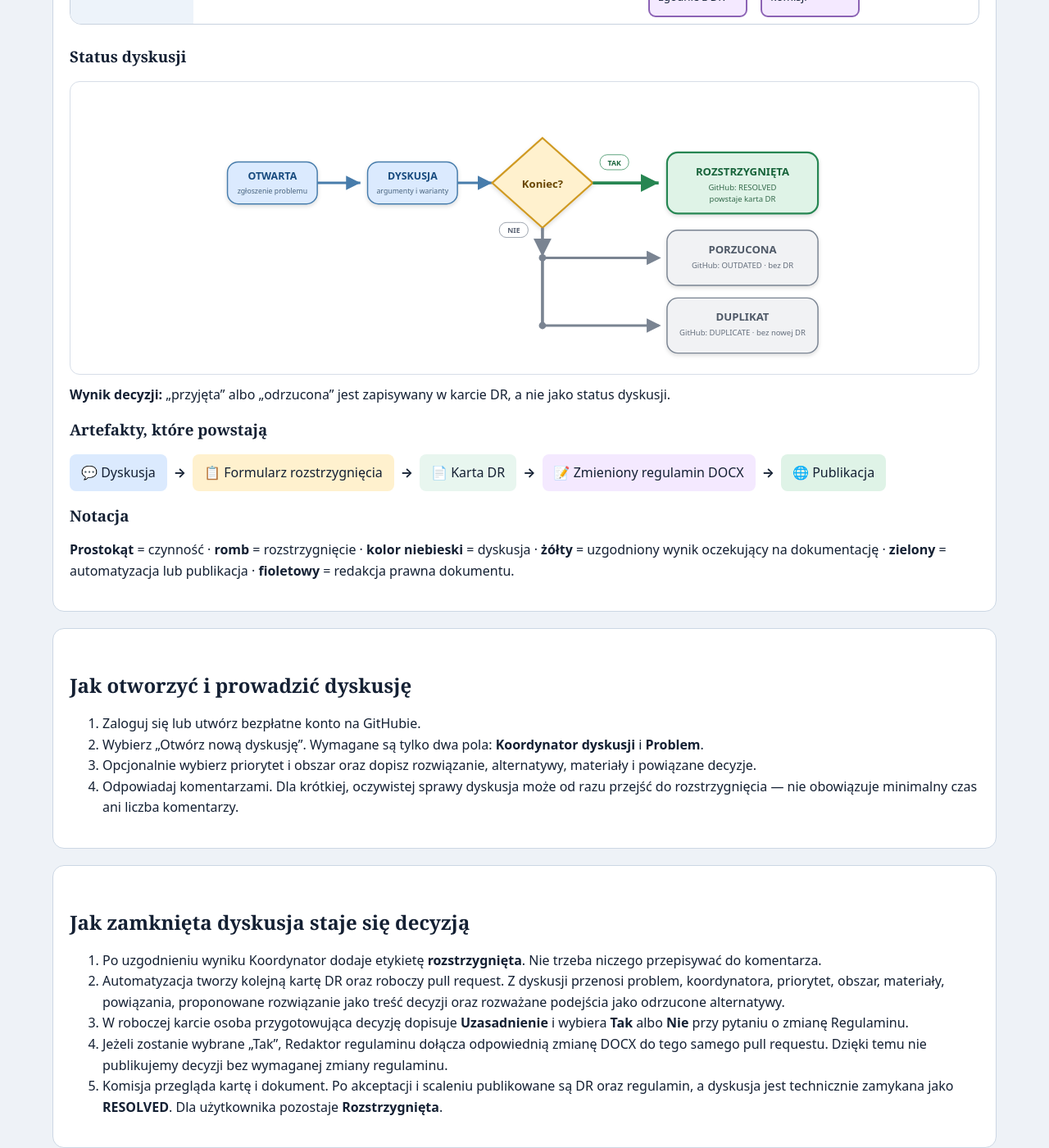
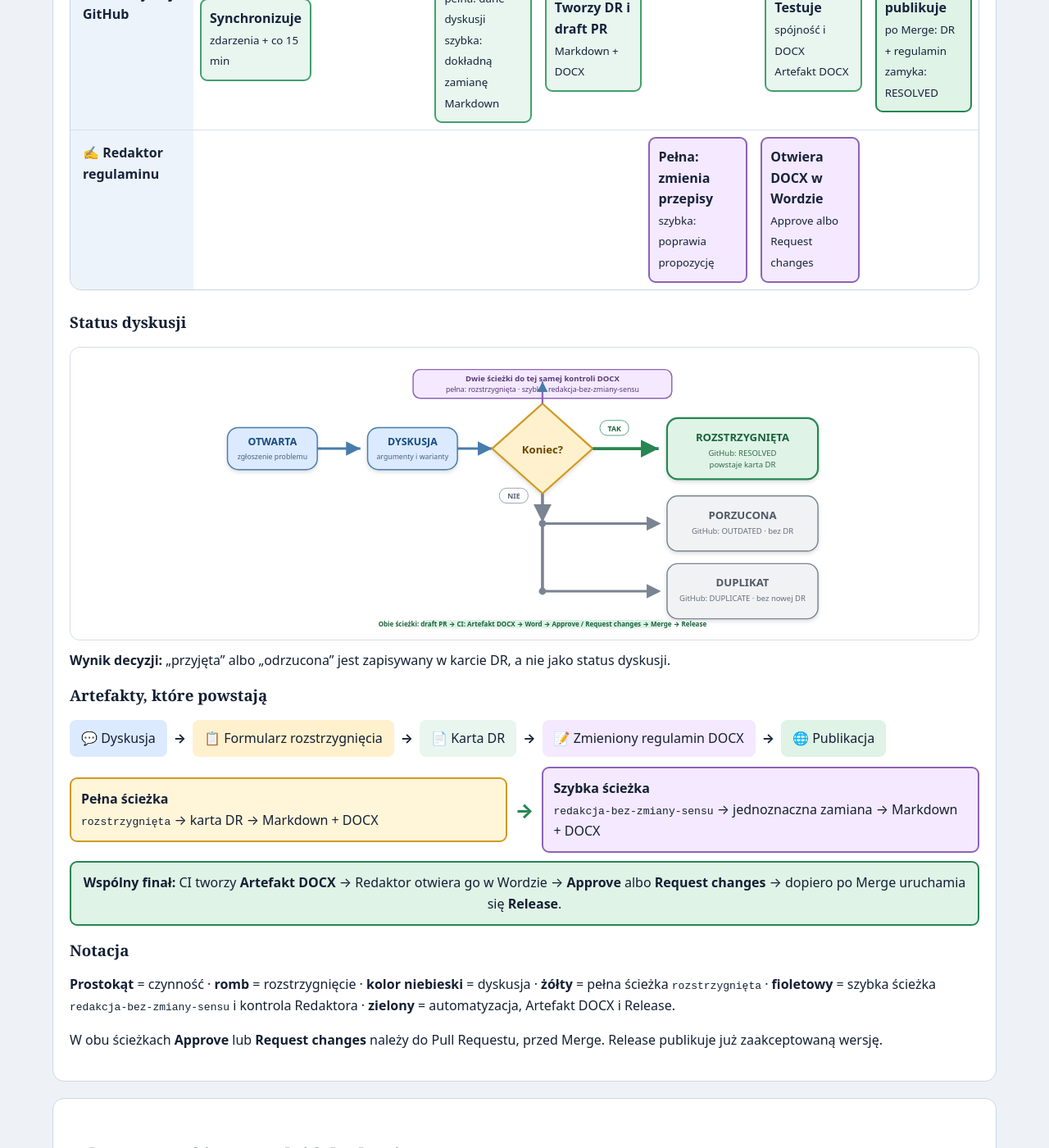
Before and after one commit to Fencer4Life/Regulamin_Kadry-SPWS, a Jekyll site: the page built from przewodnik.html, in a window 1280 px wide and 1400 px high, scrolled down 2155 px. Shown: the whole window at 82% size. Built offline with Jekyll 4.4.1, drawn with Linux system fonts in a browser that asks for light colours; some of the changed text lies outside the part shown.

Commit message:
docs: diagram both document paths

```diff
--- a/_includes/process-diagrams.html
+++ b/_includes/process-diagrams.html
@@ -13,7 +13,7 @@
     <div style="padding:8px"><div style="background:#dbeafe;border:2px solid #5b8fc4;border-radius:9px;padding:10px"><b>Argumenty</b><br><small>warianty i komentarze</small></div></div>
     <div style="padding:8px"><div style="transform:rotate(45deg);width:76px;height:76px;margin:auto;background:#fff1ce;border:2px solid #d09a23"><div style="transform:rotate(-45deg);padding:18px 3px;text-align:center;font-size:11px"><b>Tak / Nie?</b></div></div></div>
     <div></div><div></div>
-    <div style="padding:8px"><div style="background:#f4e9ff;border:2px solid #8c63b5;border-radius:9px;padding:10px"><b>Akceptacja</b><br><small>karty i brzmienia</small></div></div>
+    <div style="padding:8px"><div style="background:#f4e9ff;border:2px solid #8c63b5;border-radius:9px;padding:10px"><b>Akceptacja w PR</b><br><small>DOCX w Wordzie</small><br><small>Approve / Request changes</small></div></div>
     <div></div>
   </div>
 
@@ -21,7 +21,7 @@
     <div style="height:100%;padding:15px;background:#edf3fa;font-weight:800">🧭 Koordynator dyskusji</div>
     <div style="padding:8px"><div style="background:#f0f5fb;border:2px solid #7894b2;border-radius:9px;padding:10px"><b>@login</b><br><small>przypisany przy otwarciu</small></div></div>
     <div style="padding:8px"><div style="background:#f0f5fb;border:2px solid #7894b2;border-radius:9px;padding:10px"><b>Porządkuje</b><br><small>nie rozstrzyga sam</small></div></div>
-    <div style="padding:8px"><div style="background:#fff1ce;border:2px solid #d09a23;border-radius:9px;padding:10px"><b>Formularz wyniku</b><br><small>etykieta: rozstrzygnięta</small></div></div>
+    <div style="padding:8px"><div style="background:#fff1ce;border:2px solid #d09a23;border-radius:9px;padding:10px"><b>Formularz wyniku</b><br><small>pełna: rozstrzygnięta</small><hr style="border:0;border-top:1px solid #d09a23"><small>szybka: redakcja-bez-zmiany-sensu</small></div></div>
     <div style="padding:8px"><div style="background:#f0f5fb;border:2px solid #7894b2;border-radius:9px;padding:10px"><b>Sprawdza DR</b><br><small>wierność dyskusji</small></div></div>
     <div></div><div></div><div></div>
   </div>
@@ -30,18 +30,18 @@
     <div style="height:100%;padding:15px;background:#edf3fa;font-weight:800">⚙️ Automatyzacja GitHub</div>
     <div style="padding:8px"><div style="background:#e8f6ef;border:2px solid #42a06c;border-radius:9px;padding:10px"><b>Synchronizuje</b><br><small>zdarzenia + co 15 min</small></div></div>
     <div></div>
-    <div style="padding:8px"><div style="background:#e8f6ef;border:2px solid #42a06c;border-radius:9px;padding:10px"><b>Waliduje</b><br><small>kompletność formularza</small></div></div>
-    <div style="padding:8px"><div style="background:#e8f6ef;border:2px solid #42a06c;border-radius:9px;padding:10px"><b>Tworzy DR</b><br><small>draft pull request</small></div></div>
+    <div style="padding:8px"><div style="background:#e8f6ef;border:2px solid #42a06c;border-radius:9px;padding:10px"><b>Waliduje</b><br><small>pełna: dane dyskusji</small><br><small>szybka: dokładną zamianę Markdown</small></div></div>
+    <div style="padding:8px"><div style="background:#e8f6ef;border:2px solid #42a06c;border-radius:9px;padding:10px"><b>Tworzy DR i draft PR</b><br><small>Markdown + DOCX</small></div></div>
     <div></div>
-    <div style="padding:8px"><div style="background:#e8f6ef;border:2px solid #42a06c;border-radius:9px;padding:10px"><b>Testuje</b><br><small>spójność i DOCX</small></div></div>
-    <div style="padding:8px"><div style="background:#dff3e7;border:2px solid #278652;border-radius:9px;padding:10px"><b>Publikuje</b><br><small>DR + regulamin<br>zamyka: RESOLVED</small></div></div>
+    <div style="padding:8px"><div style="background:#e8f6ef;border:2px solid #42a06c;border-radius:9px;padding:10px"><b>Testuje</b><br><small>spójność i DOCX</small><br><small>Artefakt DOCX</small></div></div>
+    <div style="padding:8px"><div style="background:#dff3e7;border:2px solid #278652;border-radius:9px;padding:10px"><b>Release publikuje</b><br><small>po Merge: DR + regulamin<br>zamyka: RESOLVED</small></div></div>
   </div>
 
   <div style="display:grid;grid-template-columns:150px repeat(7,1fr);min-height:112px;align-items:center">
     <div style="height:100%;padding:15px;background:#edf3fa;font-weight:800">✍️ Redaktor regulaminu</div>
     <div></div><div></div><div></div><div></div>
-    <div style="padding:8px"><div style="background:#f4e9ff;border:2px solid #8c63b5;border-radius:9px;padding:10px"><b>Zmienia przepisy</b><br><small>zgodnie z DR</small></div></div>
-    <div style="padding:8px"><div style="background:#f4e9ff;border:2px solid #8c63b5;border-radius:9px;padding:10px"><b>Poprawia</b><br><small>po uwagach komisji</small></div></div>
+    <div style="padding:8px"><div style="background:#f4e9ff;border:2px solid #8c63b5;border-radius:9px;padding:10px"><b>Pełna: zmienia przepisy</b><br><small>szybka: poprawia propozycję</small></div></div>
+    <div style="padding:8px"><div style="background:#f4e9ff;border:2px solid #8c63b5;border-radius:9px;padding:10px"><b>Otwiera DOCX w Wordzie</b><br><small>Approve albo Request changes</small></div></div>
     <div></div>
   </div>
 </div>
@@ -57,6 +57,10 @@
       <marker id="arrow-gray" markerWidth="6" markerHeight="6" refX="5" refY="3" orient="auto"><path d="M0,0 L0,6 L6,3 z" fill="#7a8492"/></marker>
       <filter id="soft-shadow" x="-20%" y="-20%" width="140%" height="140%"><feDropShadow dx="0" dy="3" stdDeviation="4" flood-opacity=".14"/></filter>
     </defs>
+
+    <rect x="334" y="20" width="432" height="48" rx="12" fill="#f4e9ff" stroke="#8c63b5" stroke-width="2"/>
+    <text x="550" y="40" text-anchor="middle" font-size="13" font-weight="800" fill="#593976">Dwie ścieżki do tej samej kontroli DOCX</text>
+    <text x="550" y="58" text-anchor="middle" font-size="12" fill="#593976">pełna: rozstrzygnięta · szybka: redakcja-bez-zmiany-sensu</text>
 
     <rect x="24" y="117" width="150" height="70" rx="18" fill="#dbeafe" stroke="#477cab" stroke-width="2" filter="url(#soft-shadow)"/>
     <text x="99" y="146" text-anchor="middle" font-size="17" font-weight="800" fill="#174a7e">OTWARTA</text>
@@ -79,6 +83,8 @@
     <text x="884" y="164" text-anchor="middle" font-size="13" fill="#356a4c">GitHub: RESOLVED</text>
     <text x="884" y="184" text-anchor="middle" font-size="13" fill="#356a4c">powstaje karta DR</text>
 
+    <path d="M550 77 V40" fill="none" stroke="#8c63b5" stroke-width="3" marker-end="url(#arrow-blue)"/>
+
     <path d="M550 227 V270" fill="none" stroke="#7a8492" stroke-width="5" marker-end="url(#arrow-gray)"/>
     <path d="M550 277 V390" fill="none" stroke="#7a8492" stroke-width="5"/>
     <rect x="478" y="218" width="48" height="25" rx="12" fill="#fff" stroke="#7a8492"/>
@@ -95,6 +101,9 @@
     <rect x="758" y="344" width="252" height="92" rx="18" fill="#f1f2f4" stroke="#7a8492" stroke-width="2" filter="url(#soft-shadow)"/>
     <text x="884" y="382" text-anchor="middle" font-size="18" font-weight="900" fill="#4f5967">DUPLIKAT</text>
     <text x="884" y="407" text-anchor="middle" font-size="13" fill="#656f7d">GitHub: DUPLICATE · bez nowej DR</text>
+
+    <rect x="350" y="438" width="400" height="14" rx="7" fill="#dff3e7"/>
+    <text x="550" y="449" text-anchor="middle" font-size="11" font-weight="800" fill="#17633a">Obie ścieżki: draft PR → CI: Artefakt DOCX → Word → Approve / Request changes → Merge → Release</text>
   </svg>
   </div>
   <p style="margin-top:12px"><b>Wynik decyzji:</b> „przyjęta” albo „odrzucona” jest zapisywany w karcie DR, a nie jako status dyskusji.</p>
@@ -109,9 +118,16 @@
     <span style="padding:10px 14px;background:#f4e9ff;border-radius:8px">📝 Zmieniony regulamin DOCX</span><b>→</b>
     <span style="padding:10px 14px;background:#dff3e7;border-radius:8px">🌐 Publikacja</span>
   </div>
+  <div style="display:grid;grid-template-columns:1fr auto 1fr;gap:10px;align-items:center;margin-top:12px">
+    <div style="padding:12px;background:#fff5d9;border:2px solid #d09a23;border-radius:9px"><b>Pełna ścieżka</b><br><code>rozstrzygnięta</code> → karta DR → Markdown + DOCX</div>
+    <div style="font-size:24px;font-weight:800;color:#278652">→</div>
+    <div style="padding:12px;background:#f4e9ff;border:2px solid #8c63b5;border-radius:9px"><b>Szybka ścieżka</b><br><code>redakcja-bez-zmiany-sensu</code> → jednoznaczna zamiana → Markdown + DOCX</div>
+  </div>
+  <div style="margin-top:10px;padding:12px;background:#dff3e7;border:2px solid #278652;border-radius:9px;text-align:center"><b>Wspólny finał:</b> CI tworzy <b>Artefakt DOCX</b> → Redaktor otwiera go w Wordzie → <b>Approve</b> albo <b>Request changes</b> → dopiero po Merge uruchamia się <b>Release</b>.</div>
 </div>
 
 <div class="section">
   <h3>Notacja</h3>
-  <p><b>Prostokąt</b> = czynność · <b>romb</b> = rozstrzygnięcie · <b>kolor niebieski</b> = dyskusja · <b>żółty</b> = uzgodniony wynik oczekujący na dokumentację · <b>zielony</b> = automatyzacja lub publikacja · <b>fioletowy</b> = redakcja prawna dokumentu.</p>
+  <p><b>Prostokąt</b> = czynność · <b>romb</b> = rozstrzygnięcie · <b>kolor niebieski</b> = dyskusja · <b>żółty</b> = pełna ścieżka <code>rozstrzygnięta</code> · <b>fioletowy</b> = szybka ścieżka <code>redakcja-bez-zmiany-sensu</code> i kontrola Redaktora · <b>zielony</b> = automatyzacja, Artefakt DOCX i Release.</p>
+  <p>W obu ścieżkach <b>Approve</b> lub <b>Request changes</b> należy do Pull Requestu, przed Merge. Release publikuje już zaakceptowaną wersję.</p>
 </div>
```
Also changed, not shown: tests/test_commission_guide.py (+13 -0 lines).
